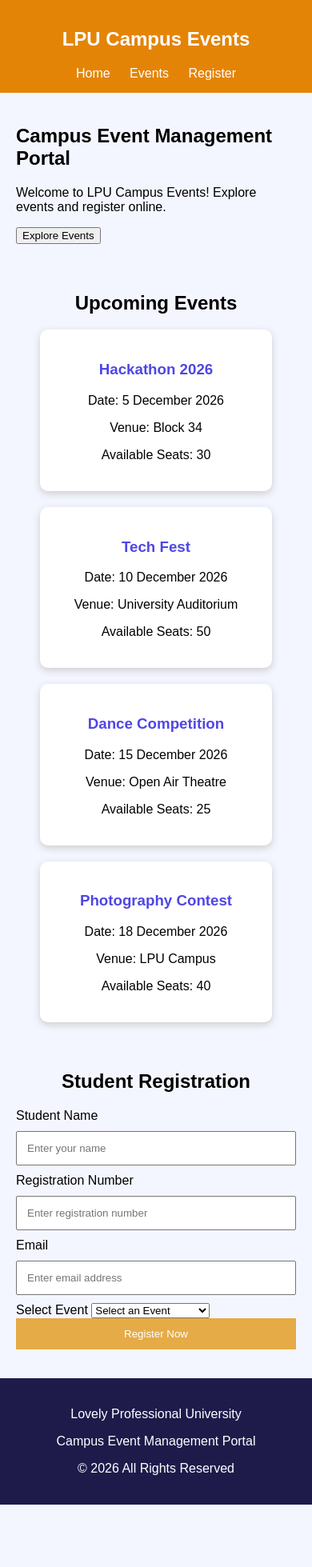
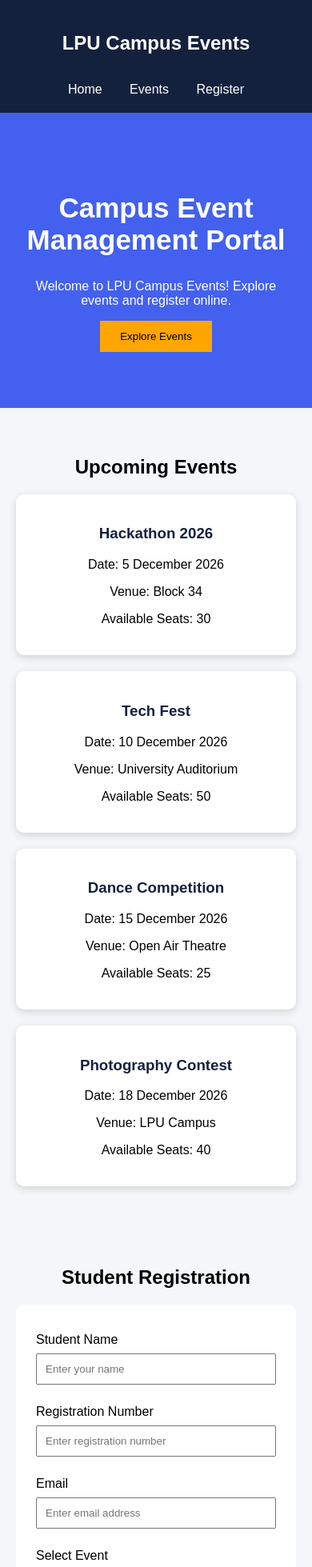
Before and after one commit to imanusharaj-cmd/Campus-Event-and-Management, a plain HTML site: page index.html in a window 390 px wide. Shown: the top 1959 px of the page at 80% size. Before the commit the page ends 1881 px from the top, so only its background shows below. Drawn offline with Linux system fonts and the light colour scheme.

Commit message:
Revise styling for layout and color scheme

```diff
--- a/style.css
+++ b/style.css
@@ -1,17 +1,19 @@
-/* Basic styling */
+/* Basic Settings */
 
 body {
+    margin: 0;
     font-family: Arial, sans-serif;
-    margin: 0;
-    background-color: #f4f6ff;
+    background-color: #f4f6f9;
 }
 
-/* Header */
+
+/* Navigation Bar */
 
 header {
-    background-color: #e48406;
+    background-color: #14213d;
     color: white;
-    padding: 15px 30px;
+
+    padding: 20px;
 
     display: flex;
     justify-content: space-between;
@@ -21,137 +23,145 @@ header {
 nav a {
     color: white;
     text-decoration: none;
-    margin: 10px;
+
+    margin: 15px;
 }
 
-nav button {
-    padding: 8px 15px;
+
+/* Home Section */
+
+#home {
+    background-color: #4361ee;
+    color: white;
+
+    text-align: center;
+
+    padding: 70px 20px;
+}
+
+#home h1 {
+    font-size: 35px;
+}
+
+#home button {
+    background-color: orange;
     border: none;
-    border-radius: 5px;
+
+    padding: 12px 25px;
+
     cursor: pointer;
 }
 
-/* Home Section */
-
-.hero {
-    text-align: center;
-    padding: 80px 20px;
-    background-color: #e0e7ff;
-}
-
-.hero h1 {
-    font-size: 40px;
-    color: #3730a3;
-}
-
-.hero p {
-    font-size: 18px;
-}
-
-.btn {
-    display: inline-block;
-    background-color: #f4860a;
-    color: white;
-    padding: 12px 20px;
-    text-decoration: none;
-    border-radius: 5px;
-}
 
 /* Events Section */
 
-section {
-    padding: 40px;
-}
+#events {
+    padding: 40px 20px;
 
-section h2 {
     text-align: center;
 }
 
 .event-container {
     display: flex;
+
+    justify-content: center;
     flex-wrap: wrap;
-    justify-content: center;
+
     gap: 20px;
 }
 
-/* Event Card */
-
 .event-card {
     background-color: white;
-    width: 250px;
+
+    width: 220px;
+
     padding: 20px;
+
     border-radius: 10px;
-    box-shadow: 0 3px 10px #cccccc;
+
+    box-shadow: 0px 3px 10px lightgray;
+}
+
+.event-card h3 {
+    color: #14213d;
+}
+
+
+/* Registration Section */
+
+#registration {
+    padding: 40px 20px;
+
     text-align: center;
 }
 
-.event-card h3 {
-    color: #4f46e5;
+form {
+    background-color: white;
+
+    width: 300px;
+
+    margin: auto;
+
+    padding: 25px;
+
+    border-radius: 10px;
 }
 
-.event-card button {
-    background-color: #d68411;
-    color: white;
-    border: none;
-    padding: 10px;
-    border-radius: 5px;
-    cursor: pointer;
+label {
+    display: block;
+
+    text-align: left;
+
+    margin-top: 10px;
 }
 
-.event-card button:hover {
-    background-color: #d0890f;
-}
+input, select {
+    width: 100%;
 
-/* Forms */
+    padding: 10px;
 
-form {
-    max-width: 400px;
-    margin: auto;
-}
+    margin-top: 8px;
+    margin-bottom: 15px;
 
-input {
-    width: 100%;
-    padding: 12px;
-    margin: 10px 0;
     box-sizing: border-box;
 }
 
 form button {
+    background-color: #4361ee;
+    color: white;
+
+    border: none;
+
+    padding: 12px;
+
     width: 100%;
-    padding: 12px;
-    background-color: #e5ab46;
-    color: white;
-    border: none;
+
     cursor: pointer;
 }
 
-/* Admin */
 
-#admin {
-    background-color: white;
+/* Message */
+
+#message {
+    color: green;
+
+    font-weight: bold;
 }
 
-#studentList {
-    max-width: 600px;
-    margin: auto;
-}
-
-/* Hide section */
-
-.hidden {
-    display: none;
-}
 
 /* Footer */
 
 footer {
+    background-color: #14213d;
+    color: white;
+
     text-align: center;
-    background-color: #1e1b4b;
-    color: white;
+
     padding: 20px;
 }
 
-/* Mobile responsive */
+
+/* Mobile Responsive */
 
 @media (max-width: 600px) {
 
@@ -159,12 +169,12 @@ footer {
         flex-direction: column;
     }
 
-    .hero h1 {
-        font-size: 28px;
+    nav {
+        margin-top: 15px;
     }
 
-    section {
-        padding: 20px;
+    .event-card {
+        width: 90%;
     }
 
 }
```
